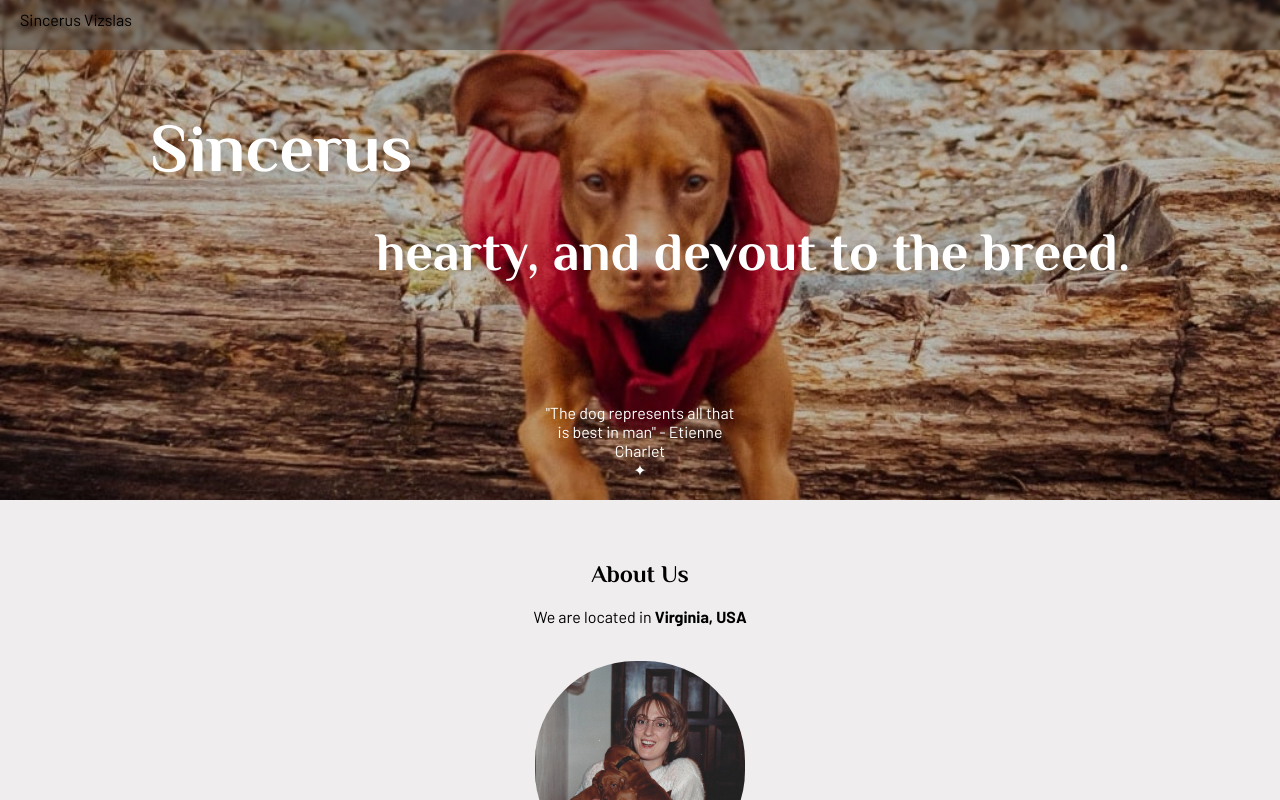
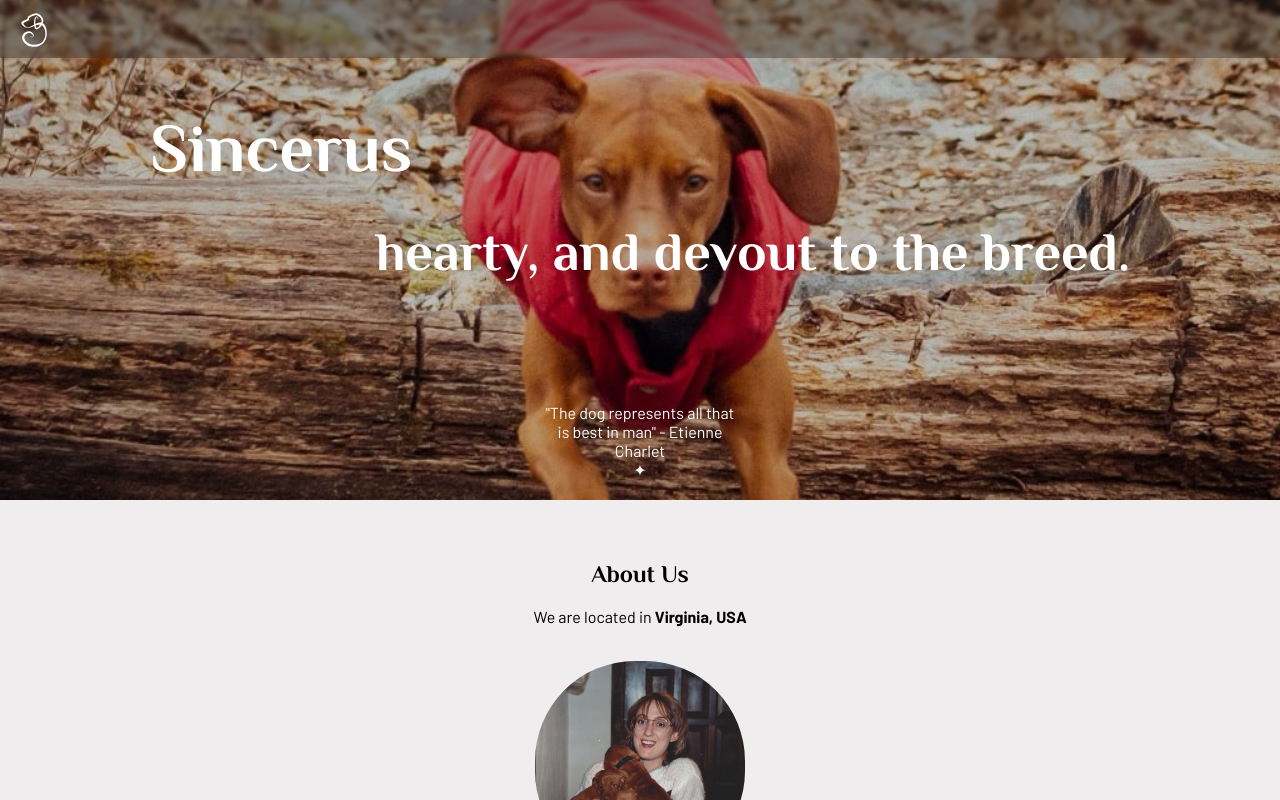
Before and after one commit to nicoletheillustrator/sincerus-react-redesign, a React (Create React App) app: page / in a window 1280 px wide. Shown: the top 800 px of the page. Built offline with nearby package versions, Linux system fonts and the light colour scheme.

Commit message:
Added logo

```diff
--- a/src/components/navigation.js
+++ b/src/components/navigation.js
@@ -1,6 +1,6 @@
 import React, { useRef, useState} from "react";
 import Menu from "./menu";
-
+import png2 from "../images/doghead.svg"
 function Navigation() {
   const  navopen = "fa-solid fa-bars"
   const menuRef = useRef()
@@ -13,12 +13,13 @@ function openMenu() {
     setActive(true)
   }
 
-
-console.log(active)
+const svgstyle = {
+    width: 32
+}
     return (
         <nav>
             <div className="nav-wrap">
-                <p>Sincerus Vizslas</p>
+                <img src={png2} style={svgstyle}></img>
                 <i className={navopen} onClick={openMenu} ></i>
                 <ul className="menu-ml list-menu">
                     <li><a href="/">Home</a></li>
```
Also changed, not shown: src/images/doghead.svg (added).
